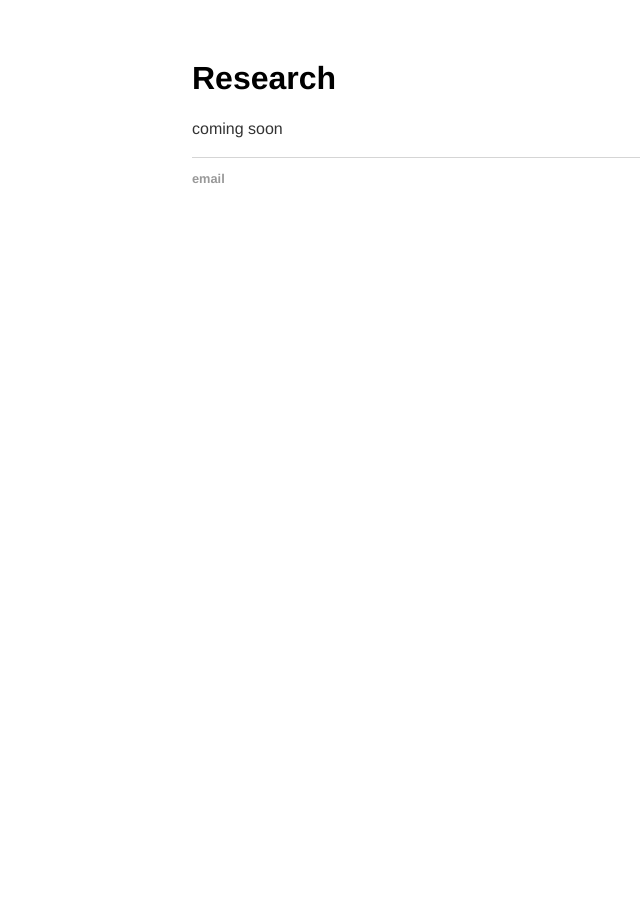
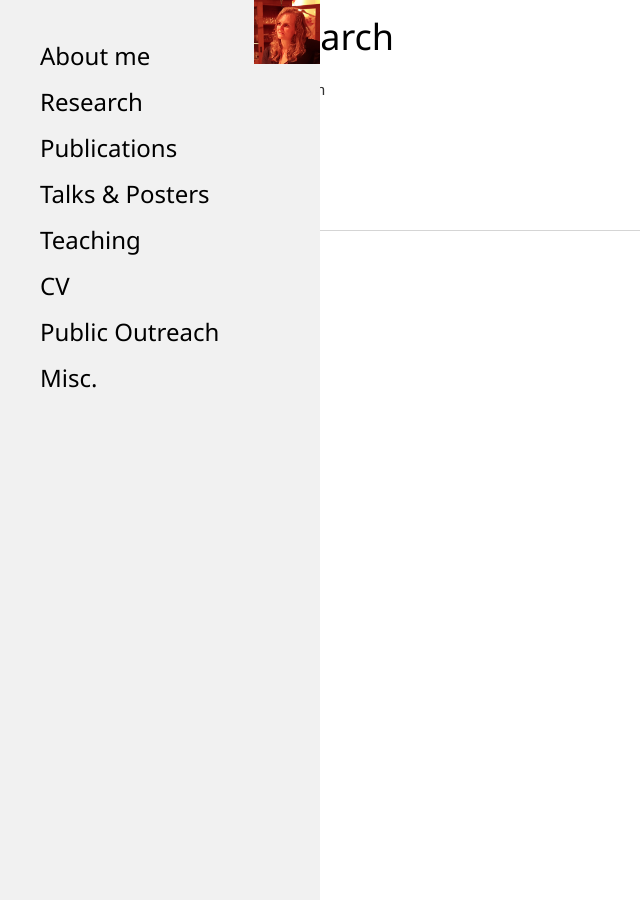
Before and after one commit to marieke-woensdregt/marieke-woensdregt.github.io, a Jekyll site: the page built from research/index.html, in a window 1280 px wide. Shown: the whole page, without its empty margins (0-640 px from the left). Built offline with Jekyll 4.4.1, drawn with Linux system fonts in a browser that asks for light colours.

Commit message:
Update default.html

```diff
--- a/_layouts/default.html
+++ b/_layouts/default.html
@@ -5,6 +5,42 @@
 			<!-- link to main stylesheet -->
 			<link rel="stylesheet" type="text/css" href="/css/main.css">
 		</head>
+
+
+		<title>W3.CSS</title>
+		<meta name="viewport" content="width=device-width, initial-scale=1">
+		<link rel="stylesheet" href="https://www.w3schools.com/w3css/4/w3.css">
+
+		<!-- Sidebar -->
+		<div class="w3-sidebar w3-light-grey w3-bar-block" style="width:25%">
+			<img src="/images/Me_Feest_Andrea.jpg" alt="me" style="float:right;width:65.6875px;height:63.6875px;">
+			<br />
+			<ul style="list-style: none;">
+				<li><a href="/"> <h3> About me </h3> </a></li>
+				<li><a href="/research"> <h3> Research </h3> </a></li>
+				<li><a href="/publications"> <h3> Publications </h3> </a></li>
+				<li><a href="/talks_n_posters"> <h3> Talks &amp; Posters </h3> </a></li>
+				<li><a href="/teaching"> <h3> Teaching </h3> </a></li>
+				<li><a href="/cv"> <h3> CV </h3> </a></li>
+				<li><a href="/public_outreach"> <h3> Public Outreach </h3> </a></li>
+				<li><a href="/misc"> <h3> Misc. </h3> </a></li>
+			</ul>
+		</div>
+
+
+
+		<!-- Page Content -->
+		<div style="margin-left:25%">
+
+		<!-- <div class="w3-container w3-teal">
+		  <h1>My Page</h1>
+		</div> -->
+
+		<div class="w3-container">
+		{{ content }}
+		</div><!-- /.w3-container -->
+		</div>
+
 
 
 		<body>
```
